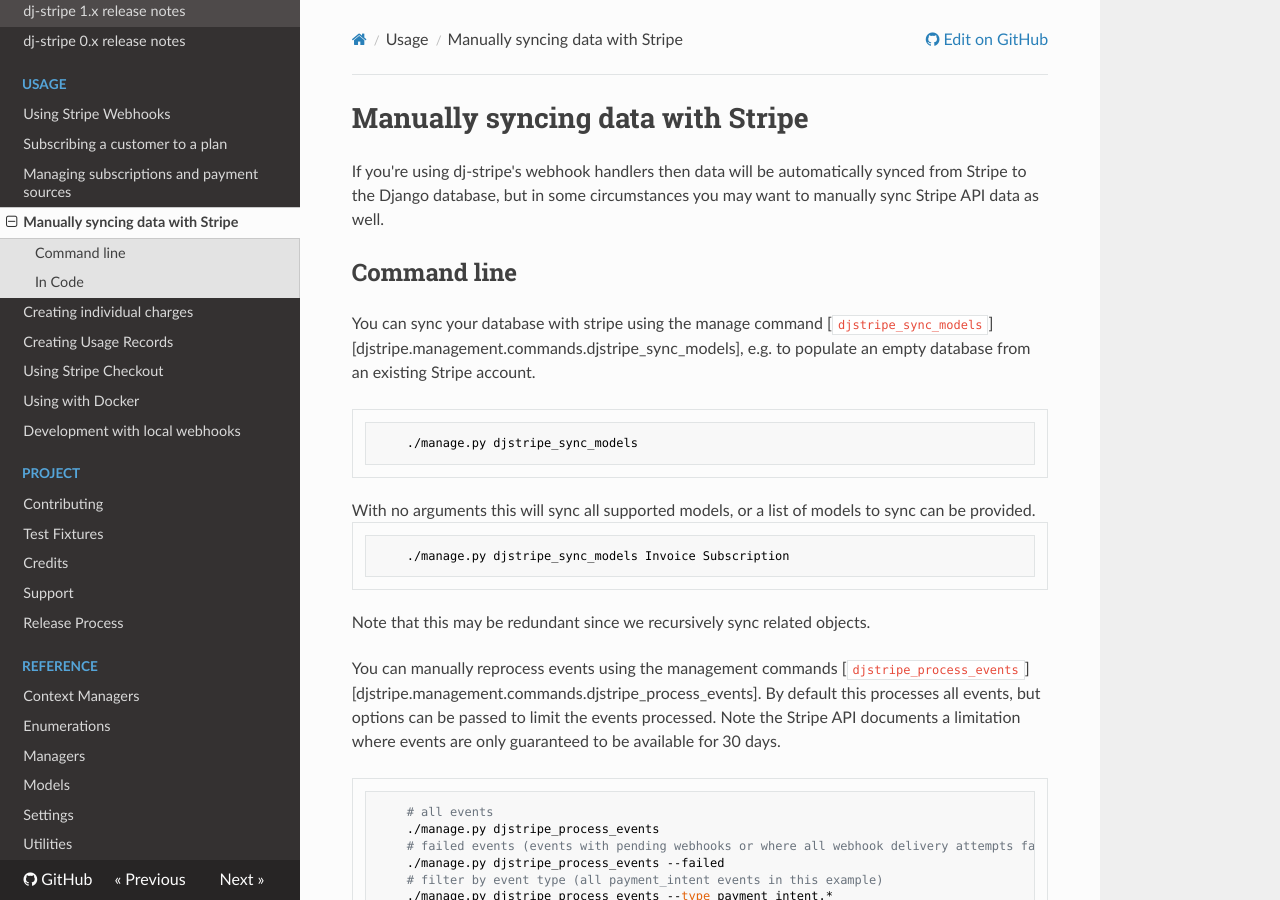
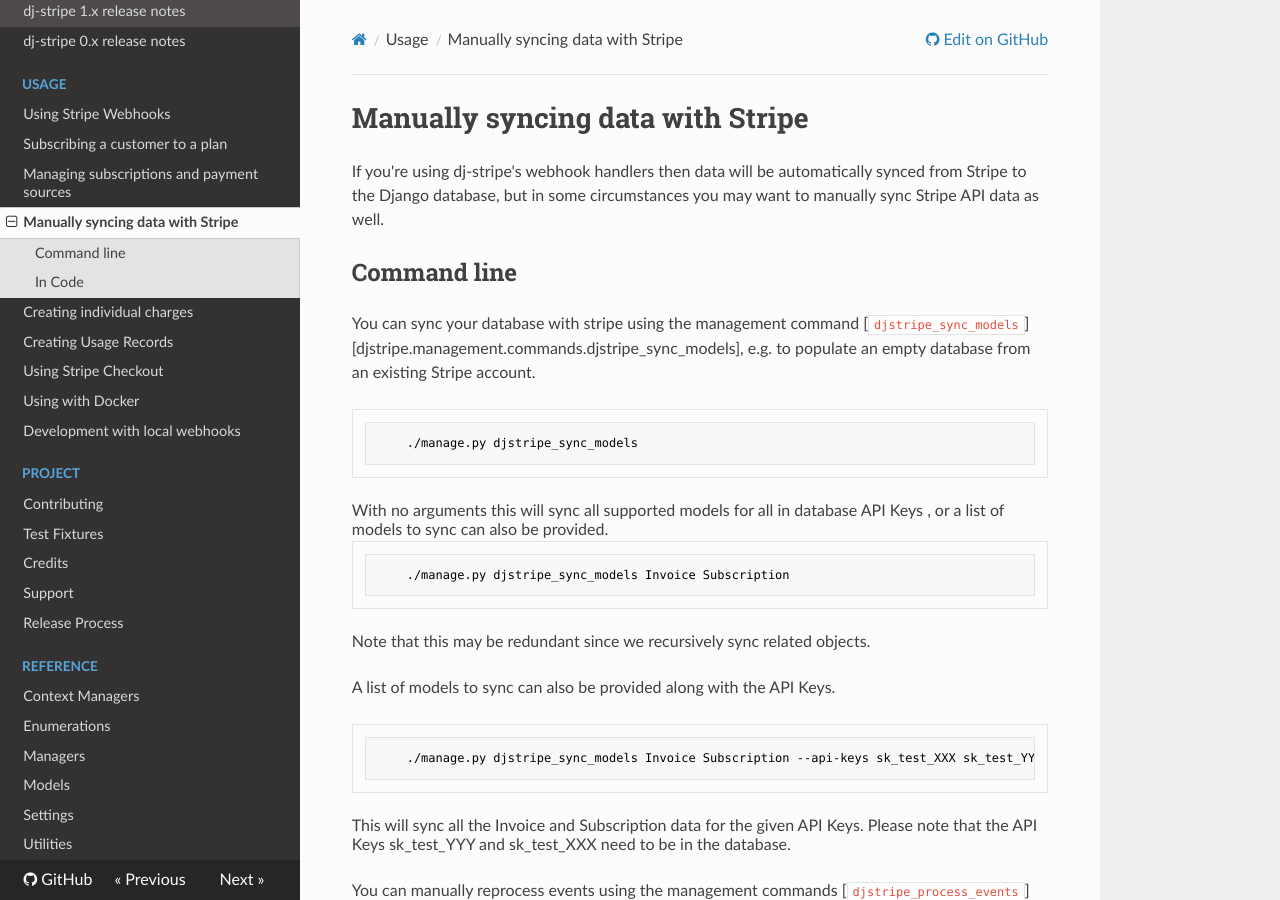
Before and after one commit to dj-stripe/dj-stripe, an MkDocs documentation site: the page built from docs/usage/manually_syncing_with_stripe.md, in a window 1280 px wide and 900 px high. Built offline with MkDocs 1.6.1, drawn with Linux system fonts in a browser that asks for light colours; nearby versions of some CDN libraries.

Commit message:
Updated docs with changes made to the sync management command

````diff
--- a/docs/usage/manually_syncing_with_stripe.md
+++ b/docs/usage/manually_syncing_with_stripe.md
@@ -6,20 +6,26 @@
 
 ## Command line
 
-You can sync your database with stripe using the manage command
+You can sync your database with stripe using the management command
 [`djstripe_sync_models`][djstripe.management.commands.djstripe_sync_models], e.g. to populate an empty database from an
 existing Stripe account.
 ```bash
 
     ./manage.py djstripe_sync_models
 ```
-With no arguments this will sync all supported models, or a list of
-models to sync can be provided.
+With no arguments this will sync all supported models for all in database API Keys , or a list of
+models to sync can also be provided.
 ```bash
     ./manage.py djstripe_sync_models Invoice Subscription
 ```
 Note that this may be redundant since we recursively sync related
 objects.
+
+A list of models to sync can also be provided along with the API Keys.
+```bash
+    ./manage.py djstripe_sync_models Invoice Subscription --api-keys sk_test_XXX sk_test_YYY
+```
+This will sync all the Invoice and Subscription data for the given API Keys. Please note that the API Keys sk_test_YYY and sk_test_XXX need to be in the database.
 
 You can manually reprocess events using the management commands
 [`djstripe_process_events`][djstripe.management.commands.djstripe_process_events]. By default this processes all events, but
````
